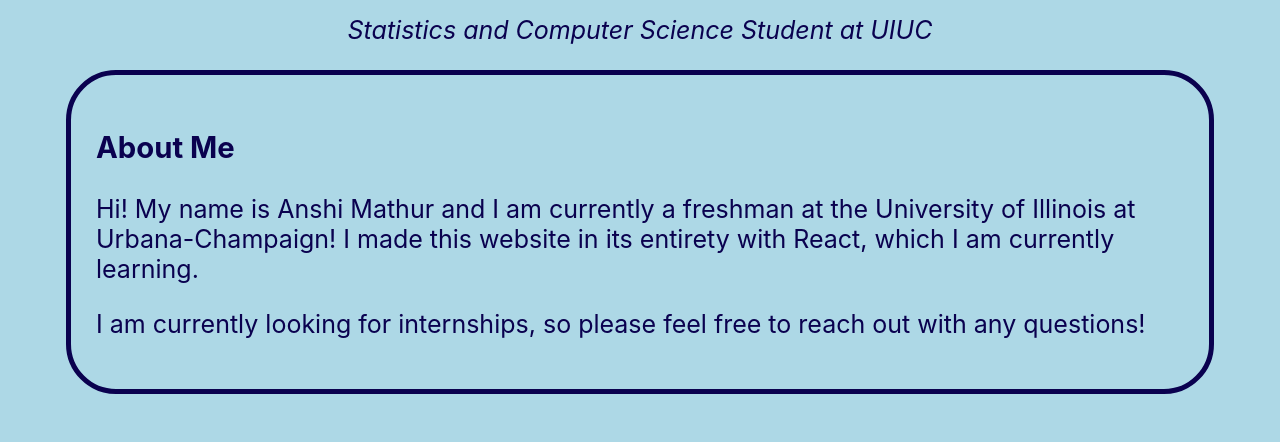
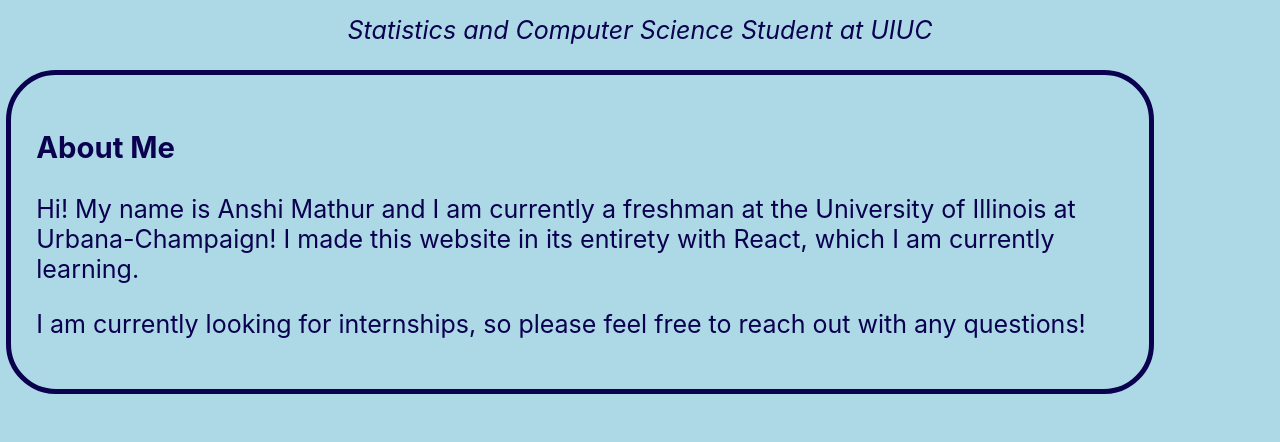
Before and after one commit to anshimathur0325/react-practice, a React (Create React App) app: page / in a window 1280 px wide. Shown: the part 882-1324 px from the top of the page. Built offline with nearby package versions, Linux system fonts and the light colour scheme.

Commit message:
edit the width of containers

```diff
--- a/src/App.css
+++ b/src/App.css
@@ -56,8 +56,8 @@ body{
   text-align: left;
   border-radius: 2em;
   border: 5px solid;
-  margin-left: auto;
-  margin-right: auto;
+  margin-left: 0.25em;
+  margin-right: 0.25em;
   margin-bottom: 4em;
 }
 
@@ -86,8 +86,8 @@ body{
   text-align: left;
   border-radius: 2em;
   border: 5px solid;
-  margin-left: auto;
-  margin-right: auto;
+  margin-left: 0.25em;
+  margin-right: 0.25em;
   margin-bottom: 2em;
 }
 .proj3{
@@ -152,13 +152,13 @@ li{
 }
 .left{
   float:left;
-  width:47%;
+  width:45%;
   margin-bottom: 2em;
   margin-left:0.5em;
 }
 .right{
   float:right;
-  width:47%;
+  width:45%;
   margin-bottom: 2em;
   margin-right:0.5em;
 }
```
